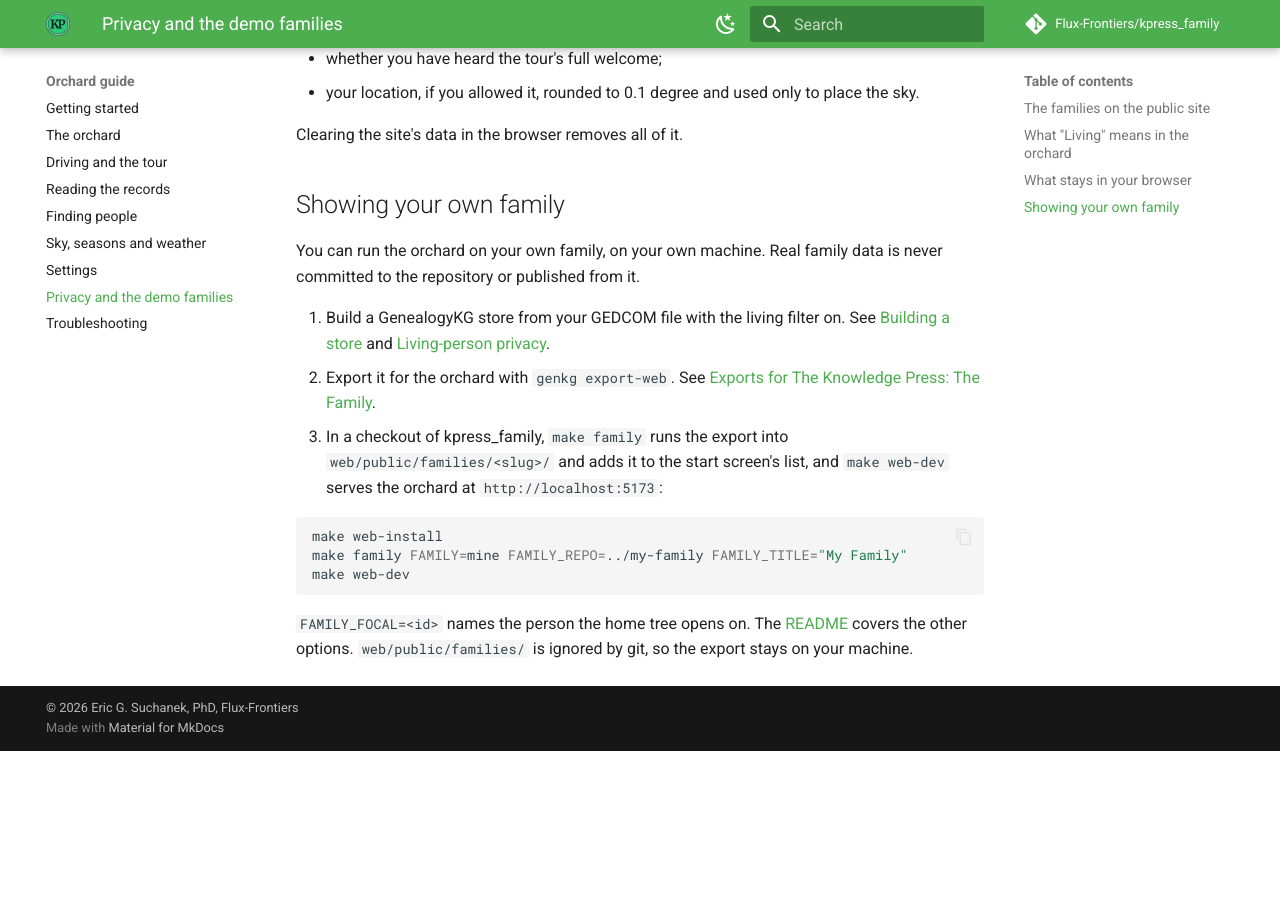
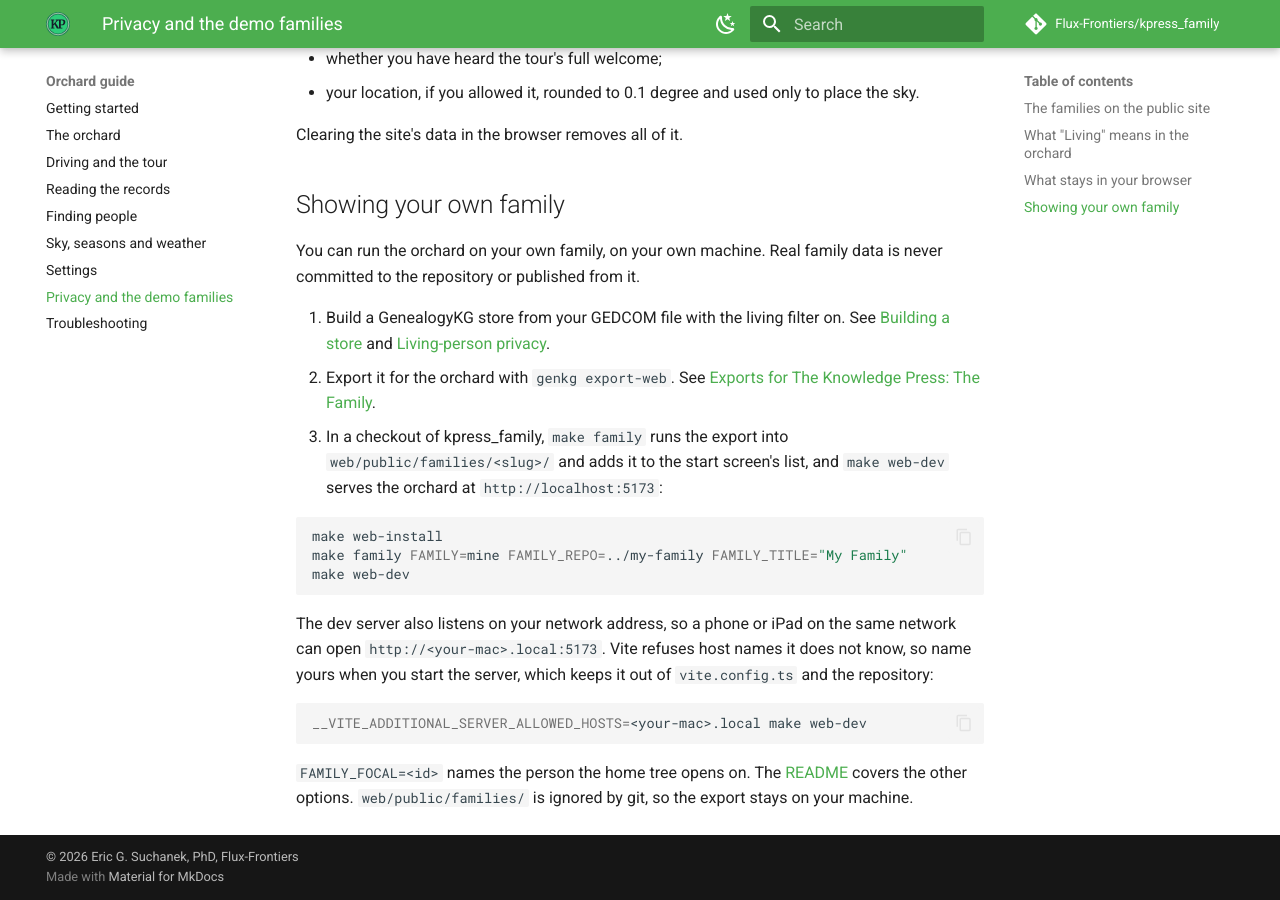
Before and after one commit to Flux-Frontiers/kpress_family, an MkDocs documentation site: the page built from docs/orchard/privacy.md, in a window 1280 px wide and 900 px high, scrolled down 1630 px. Built offline with MkDocs 1.6.1 and Material for MkDocs 9.7.7, drawn with Linux system fonts in a browser that asks for light colours; comment, search, counter and statistics services are not loaded; before the commit the page ends 2381 px from its top, so only the background shows below that.

Commit message:
docs: opening the dev server from a phone or iPad
Vite 8 refuses host names it does not know. Name the host with
__VITE_ADDITIONAL_SERVER_ALLOWED_HOSTS when starting the dev server,
which keeps it out of vite.config.ts and the repository.

Co-Authored-By: Claude Fable 5.1 <noreply@anthropic.com>

````diff
--- a/docs/orchard/privacy.md
+++ b/docs/orchard/privacy.md
@@ -85,6 +85,15 @@ make family FAMILY=mine FAMILY_REPO=../my-family FAMILY_TITLE="My Family"
 make web-dev
 ```
 
+The dev server also listens on your network address, so a phone or iPad on
+the same network can open `http://<your-mac>.local:5173`. Vite refuses host
+names it does not know, so name yours when you start the server, which keeps
+it out of `vite.config.ts` and the repository:
+
+```bash
+__VITE_ADDITIONAL_SERVER_ALLOWED_HOSTS=<your-mac>.local make web-dev
+```
+
 `FAMILY_FOCAL=<id>` names the person the home tree opens on. The
 [README](https://github.com/Flux-Frontiers/kpress_family/blob/main/README.md)
 covers the other options. `web/public/families/` is ignored by git, so the
````
Also changed, not shown: README.md (+3 -3 lines).
